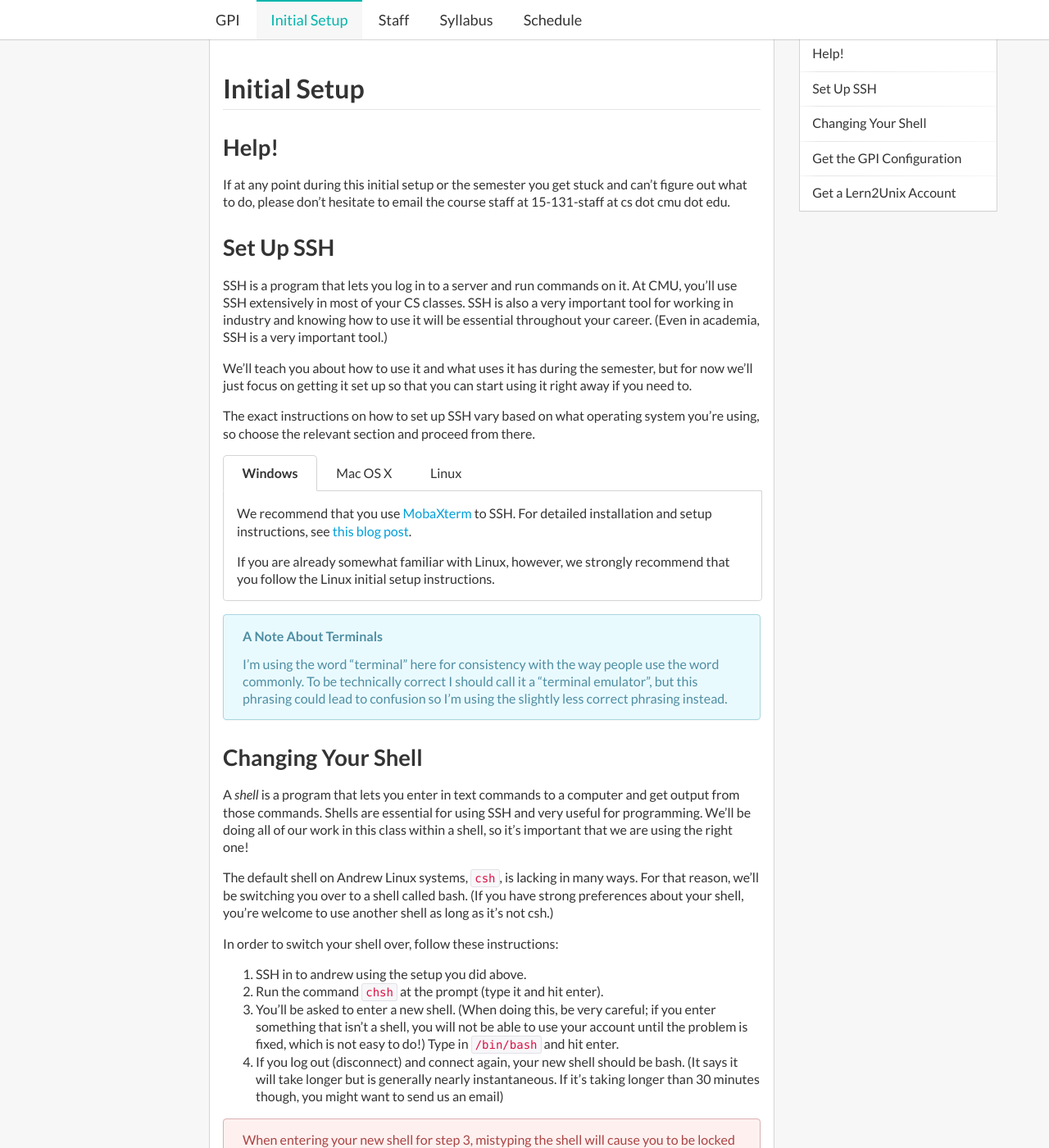
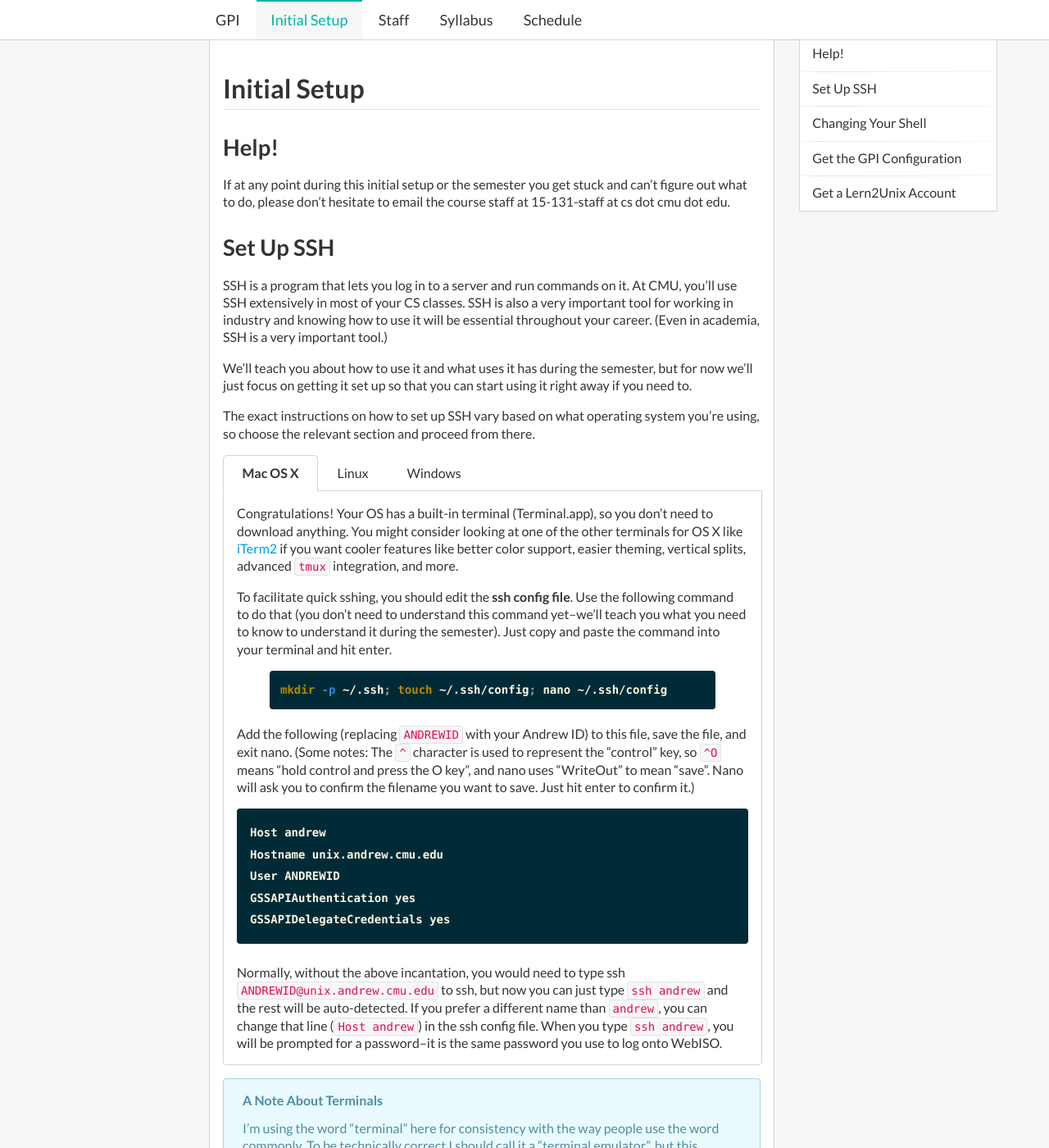
Before and after one commit to cmugpi/cmugpi.github.io, a Jekyll site: the page built from initial-setup/index.md, in a window 1280 px wide and 1400 px high. Shown: the whole window at 82% size. Built offline with Jekyll 4.4.1, drawn with Linux system fonts in a browser that asks for light colours; nearby versions of some CDN libraries.

Commit message:
Swapped Windows to last place

```diff
--- a/initial-setup/index.md
+++ b/initial-setup/index.md
@@ -33,20 +33,11 @@ you're using, so choose the relevant section and proceed from there.
 
 <div id="ssh">
 <div class="ui top attached tabular menu">
-  <a href="#" class="active item" data-tab="windows">Windows</a>
-  <a href="#" class="item" data-tab="osx">Mac OS X</a>
+  <a href="#" class="active item" data-tab="osx">Mac OS X</a>
   <a href="#" class="item" data-tab="linux">Linux</a>
+  <a href="#" class="item" data-tab="windows">Windows</a>
 </div>
-<div class="ui bottom attached active tab segment" data-tab="windows">
-
-We recommend that you use [MobaXterm][mobaxterm] to SSH. For detailed
-installation and setup instructions, see [this blog post][mobaxterm-tutorial].
-
-If you are already somewhat familiar with Linux, however, we strongly recommend
-that you follow the Linux initial setup instructions.
-
-</div>
-<div class="ui bottom attached tab segment" data-tab="osx">
+<div class="ui bottom attached active tab segment" data-tab="osx">
 
 <!-- TODO add screenshots for OS X initial setup -->
 
@@ -104,6 +95,15 @@ Some popular terminals are
 
 Once you've done that, just follow the rest of the instructions in the Mac
 section.
+
+</div>
+<div class="ui bottom attached tab segment" data-tab="windows">
+
+We recommend that you use [MobaXterm][mobaxterm] to SSH. For detailed
+installation and setup instructions, see [this blog post][mobaxterm-tutorial].
+
+If you are already somewhat familiar with Linux, however, we strongly recommend
+that you follow the Linux initial setup instructions.
 
 </div>
 </div>
```
